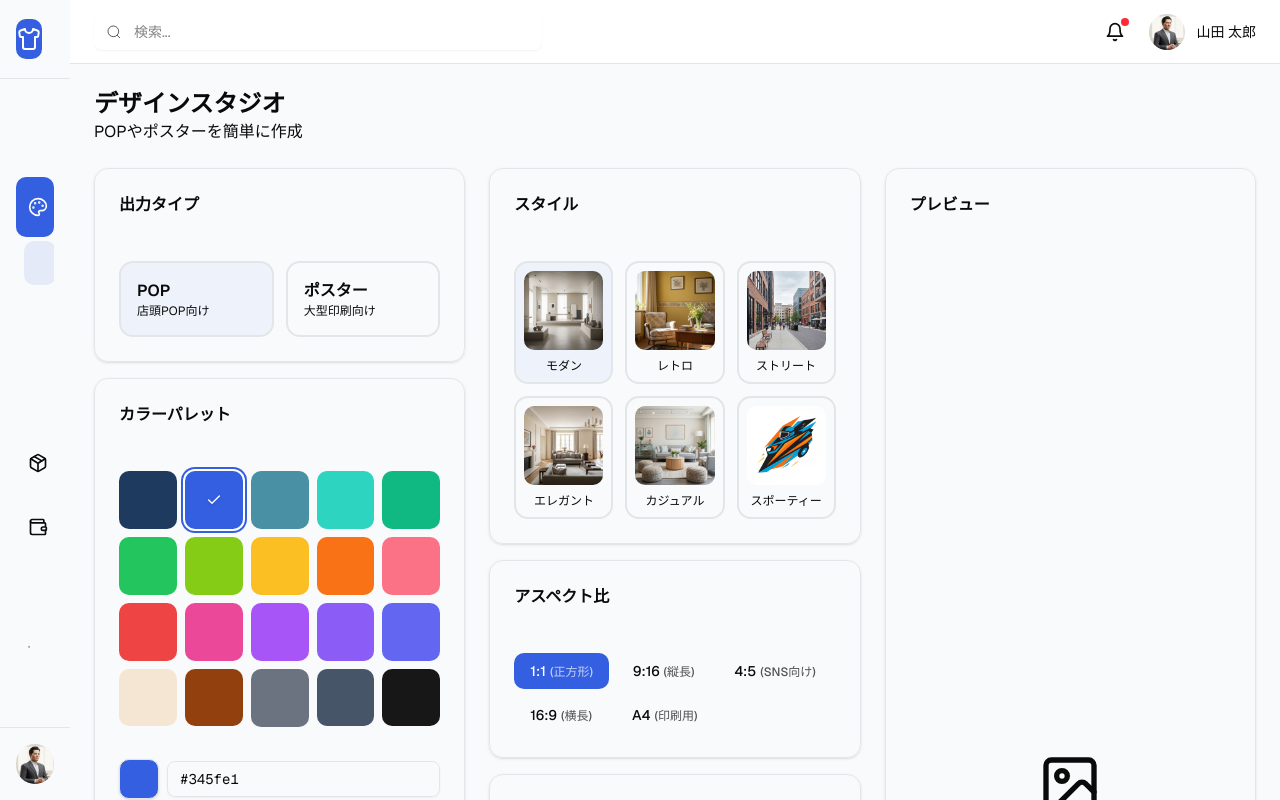
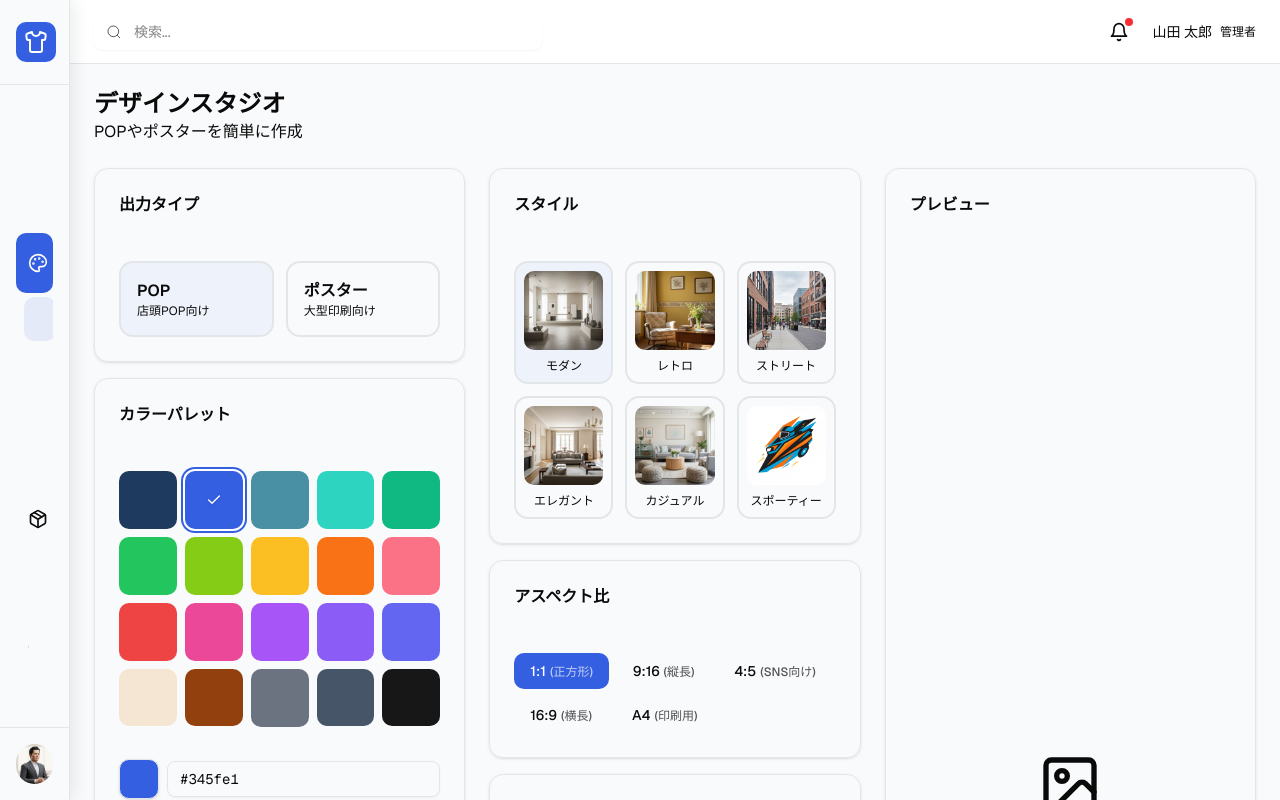
Before and after one commit to nobuo-1/Longs-project, a Next.js app: page / in a window 1280 px wide. Built offline with nearby package versions, Linux system fonts and the light colour scheme.

Commit message:
９・サイドメニュー

```diff
--- a/components/sidebar.tsx
+++ b/components/sidebar.tsx
@@ -122,7 +122,7 @@ export function Sidebar({ activeSection, activeSubSection, onSectionChange }: Si
   return (
     <div className="flex flex-col h-screen">
       <aside
-        className="group/sidebar w-[70px] hover:w-64 transition-[width] duration-300 ease-in-out bg-sidebar text-sidebar-foreground flex flex-col h-full overflow-hidden"
+        className="group/sidebar w-[70px] hover:w-64 transition-[width] duration-300 ease-in-out bg-sidebar text-sidebar-foreground flex flex-col h-full overflow-hidden relative z-20 shadow-[4px_0_16px_rgba(0,0,0,0.08)] border-r border-sidebar-border"
         onMouseEnter={() => {
           setIsHovering(true)
           setExpandedSections([activeSection])
@@ -133,8 +133,8 @@ export function Sidebar({ activeSection, activeSubSection, onSectionChange }: Si
         }}
       >
         <div className="p-4 border-b border-sidebar-border">
-          <div className="flex items-center gap-3">
-            <div className="w-10 h-10 bg-[#345fe1] rounded-lg flex items-center justify-center">
+          <div className="flex items-center gap-3 min-h-[52px]">
+            <div className="w-10 h-10 bg-[#345fe1] rounded-lg flex items-center justify-center shrink-0">
               <Shirt className="w-6 h-6 text-white" />
             </div>
             <div className="space-y-0.5 overflow-hidden w-0 group-hover/sidebar:w-[160px] opacity-0 group-hover/sidebar:opacity-100 whitespace-nowrap pointer-events-none transition-[width,opacity] duration-300 ease-in-out delay-150 min-h-[42px]">
@@ -174,15 +174,18 @@ export function Sidebar({ activeSection, activeSubSection, onSectionChange }: Si
                         </div>
                       </div>
                       <div className="opacity-0 group-hover/sidebar:opacity-100 transition-opacity duration-150 delay-150">
-                        {isExpanded ? (
-                          <ChevronDown
-                            className={cn("w-4 h-4", isActive ? "text-white/70" : "text-sidebar-foreground/50")}
-                          />
-                        ) : (
-                          <ChevronRight
-                            className={cn("w-4 h-4", isActive ? "text-white/70" : "text-sidebar-foreground/50")}
-                          />
-                        )}
+                        <div
+                          className={cn(
+                            "w-8 h-8 rounded-md flex items-center justify-center",
+                            isActive ? "bg-white/10 text-white" : "bg-sidebar-accent text-sidebar-foreground/60",
+                          )}
+                        >
+                          {isExpanded ? (
+                            <ChevronDown className="w-4 h-4" />
+                          ) : (
+                            <ChevronRight className="w-4 h-4" />
+                          )}
+                        </div>
                       </div>
                     </button>
                     {isExpanded && (
@@ -300,13 +303,9 @@ export function Header() {
           <Bell className="w-5 h-5 text-muted-foreground" />
           <span className="absolute top-1 right-1 w-2 h-2 bg-red-500 rounded-full" />
         </button>
-        <div className="flex items-center gap-3">
-          <img
-            src="/professional-japanese-business-person-avatar.jpg"
-            alt="ユーザーアバター"
-            className="w-9 h-9 rounded-full object-cover"
-          />
-          <span className="text-sm font-medium">山田 太郎</span>
+        <div className="flex items-center gap-2">
+          <span className="text-sm font-medium text-foreground">山田 太郎</span>
+          <span className="text-xs text-muted-foreground">管理者</span>
         </div>
       </div>
     </header>
--- a/components/ui/dialog.tsx
+++ b/components/ui/dialog.tsx
@@ -60,7 +60,7 @@ function DialogContent({
       <DialogPrimitive.Content
         data-slot="dialog-content"
         className={cn(
-          'bg-background data-[state=open]:animate-in data-[state=closed]:animate-out data-[state=closed]:fade-out-0 data-[state=open]:fade-in-0 data-[state=closed]:zoom-out-95 data-[state=open]:zoom-in-95 fixed top-[50%] left-[50%] z-50 grid w-full max-w-[calc(100%-2rem)] translate-x-[-50%] translate-y-[-50%] gap-4 rounded-lg border p-6 shadow-lg duration-200 sm:max-w-lg',
+          'bg-background dark:bg-[#0f172a] data-[state=open]:animate-in data-[state=closed]:animate-out data-[state=closed]:fade-out-0 data-[state=open]:fade-in-0 data-[state=closed]:zoom-out-95 data-[state=open]:zoom-in-95 fixed top-[50%] left-[50%] z-50 grid w-full max-w-[calc(100%-2rem)] translate-x-[-50%] translate-y-[-50%] gap-4 rounded-lg border p-6 shadow-lg duration-200 sm:max-w-lg',
           className,
         )}
         {...props}
```
